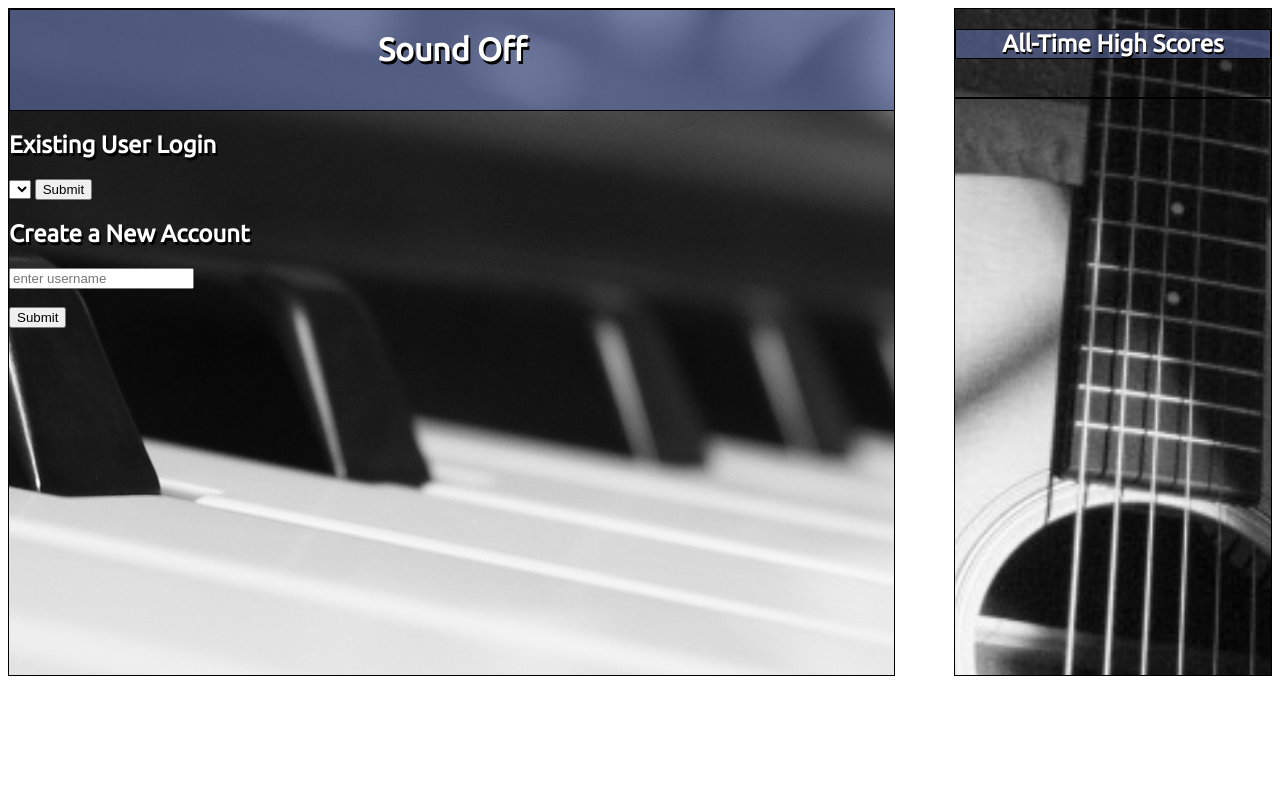
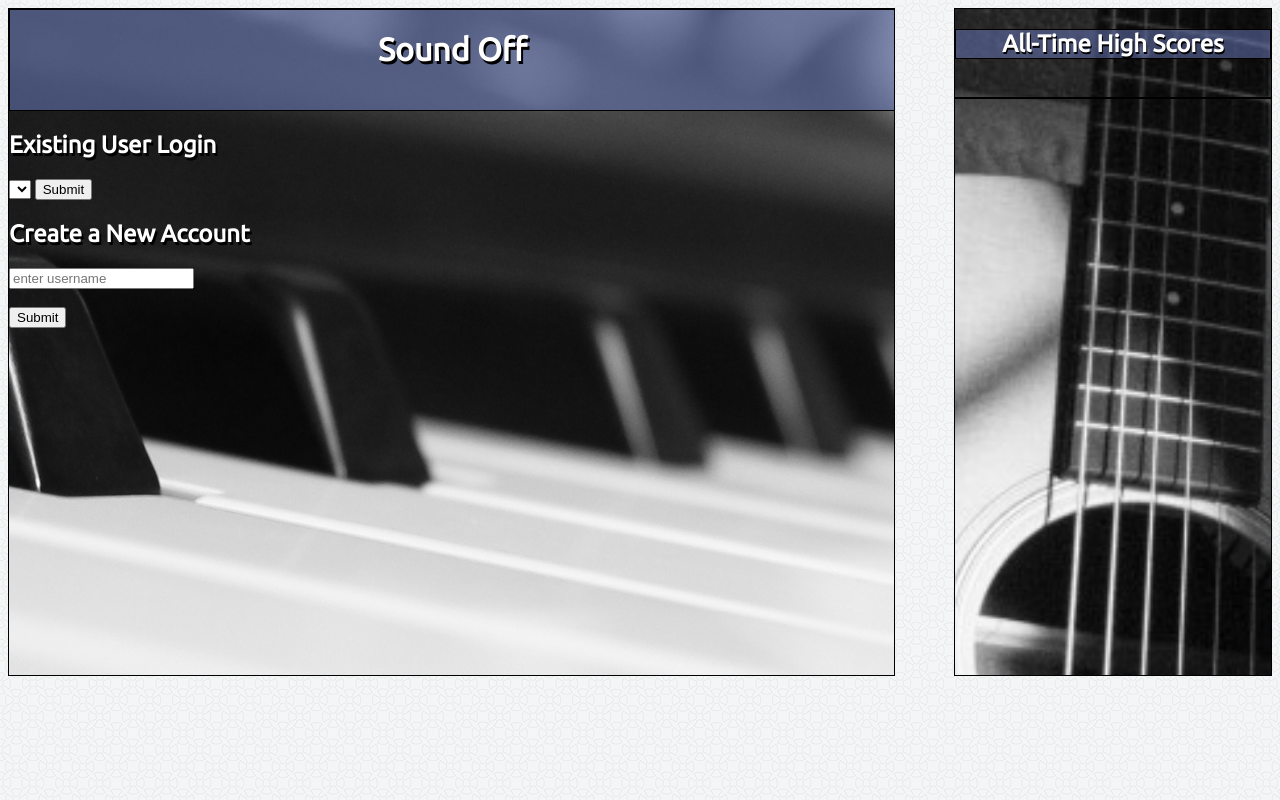
Before and after one commit to jaredianmills/sound-off-frontend, a PHP site: page / in a window 1280 px wide. Run offline with PHP 8.4, Linux system fonts and the light colour scheme; lists and menus that the app fills with data are empty.

Commit message:
added subtle background image

```diff
--- a/style.css
+++ b/style.css
@@ -2,6 +2,7 @@
 
 body {
     font-family: Ubuntu;
+    background-image: url("assets/images/circles-light.png");
 }
 
 #main-play-area {
```
Also changed, not shown: assets/images/circles-light.png (added), 1 other file.
